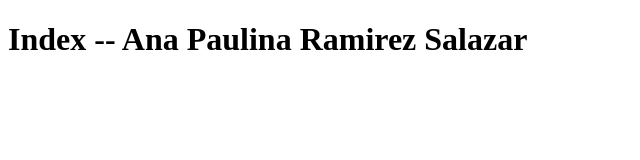
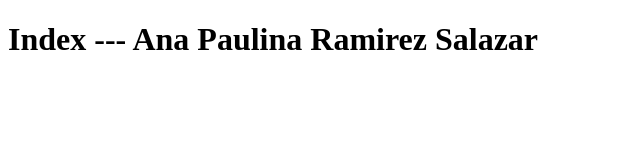
Before and after one commit to AnaPau99/AnaPaulinaRamirez.github.io, a plain HTML site: page index.html in a window 1280 px wide. Shown: the whole page, without its empty margins (0-640 px from the left). Drawn offline with Linux system fonts and the light colour scheme.

Commit message:
Update index.html

```diff
--- a/index.html
+++ b/index.html
@@ -6,6 +6,6 @@
     <title>Repositorio de GitHub</title>
 </head>
 <body>
-    <h1>Index -- Ana Paulina Ramirez Salazar</h1>
+    <h1>Index --- Ana Paulina Ramirez Salazar</h1>
 </body>
 </html>
```
